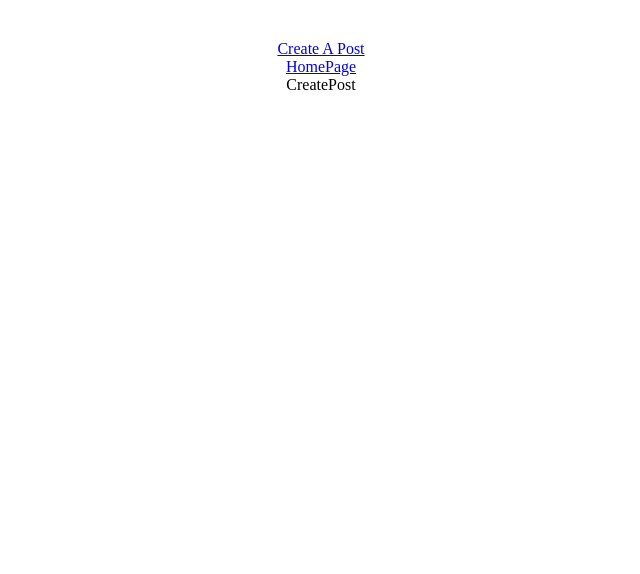
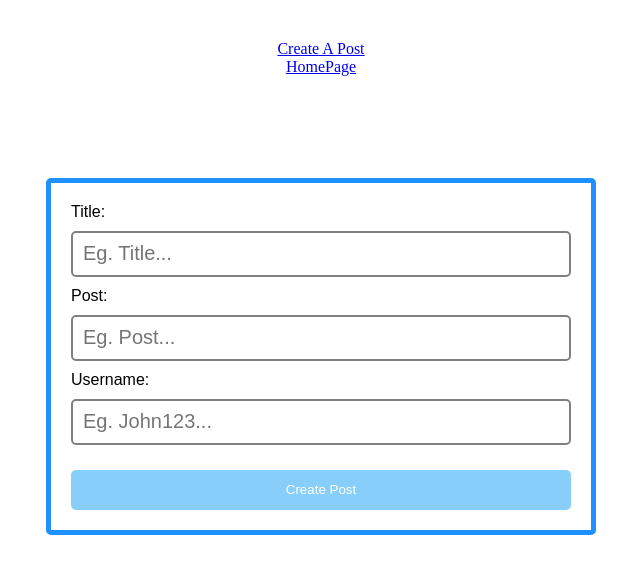
Before and after one commit to Rezwan66/link-up, a React (Create React App) app in the folder client/: page /createpost in a window 1280 px wide. Shown: the top 574 px of the page, without its empty margins (319-959 px from the left). Built offline with nearby package versions, Linux system fonts and the light colour scheme.

Commit message:
created the formik form to take input for adding a post

```diff
--- a/client/package.json
+++ b/client/package.json
@@ -5,10 +5,12 @@
   "dependencies": {
     "axios": "^1.7.9",
     "cra-template": "1.2.0",
+    "formik": "^2.4.6",
     "react": "^19.0.0",
     "react-dom": "^19.0.0",
     "react-router-dom": "^7.1.1",
-    "react-scripts": "5.0.1"
+    "react-scripts": "5.0.1",
+    "yup": "^1.6.1"
   },
   "scripts": {
     "start": "react-scripts start",
--- a/client/src/App.css
+++ b/client/src/App.css
@@ -55,3 +55,52 @@ body {
   border-bottom-left-radius: 10px;
   border-bottom-right-radius: 10px;
 }
+
+/* CREATE POST PAGE CSS */
+
+.createPostPage {
+  font-family: Arial, Helvetica, sans-serif;
+  width: 100vw;
+  height: 70vh;
+  display: flex;
+  justify-content: center;
+  align-items: center;
+}
+.formContainer {
+  display: flex;
+  flex-direction: column;
+  justify-content: center;
+  width: 500px;
+  height: auto;
+  padding: 20px;
+  border: 5px solid dodgerblue;
+  border-radius: 5px;
+}
+
+.formContainer #inputCreatePost {
+  height: 40px;
+  margin-top: 10px;
+  margin-bottom: 10px;
+  border: 2px solid grey;
+  border-radius: 5px;
+  padding-left: 10px;
+  font-size: 20px;
+}
+
+.formContainer button {
+  margin-top: 15px;
+  height: 40px;
+  border: none;
+  background-color: lightskyblue;
+  border-radius: 5px;
+  color: white;
+}
+
+.formContainer button:hover {
+  cursor: pointer;
+  background-color: dodgerblue;
+}
+
+span {
+  color: red;
+}
--- a/client/src/pages/CreatePost.js
+++ b/client/src/pages/CreatePost.js
@@ -1,9 +1,38 @@
-import React from 'react';
+import { Formik, Form, Field, ErrorMessage } from 'formik';
+import * as Yup from 'yup';
 
-function CreatePost() {
+const CreatePost = () => {
+    const initialValues = {
+        title: '',
+        postText: '',
+        username: ''
+    };
+    const onSubmit = (data) => {
+        console.log(data);
+    };
+    const validationSchema = Yup.object().shape({
+        title: Yup.string().required('You must add a title!'),
+        postText: Yup.string().required(),
+        username: Yup.string().min(3).max(15).required()
+    });
     return (
-        <div>CreatePost</div>
+        <div className="createPostPage">
+            <Formik initialValues={initialValues} onSubmit={onSubmit} validationSchema={validationSchema}>
+                <Form className='formContainer'>
+                    <label>Title:</label>
+                    <ErrorMessage name='title' component='span' />
+                    <Field id='inputCreatePost' name='title' placeholder='Eg. Title...' />
+                    <label>Post:</label>
+                    <ErrorMessage name='postText' component='span' />
+                    <Field id='inputCreatePost' name='postText' placeholder='Eg. Post...' />
+                    <label>Username:</label>
+                    <ErrorMessage name='username' component='span' />
+                    <Field id='inputCreatePost' name='username' placeholder='Eg. John123...' />
+
+                    <button type='submit'>Create Post</button>
+                </Form>
+            </Formik>
+        </div>
     );
-}
-
+};
 export default CreatePost;
```
Also changed, not shown: 1 other file (tests, documents, lock files or other folders).
